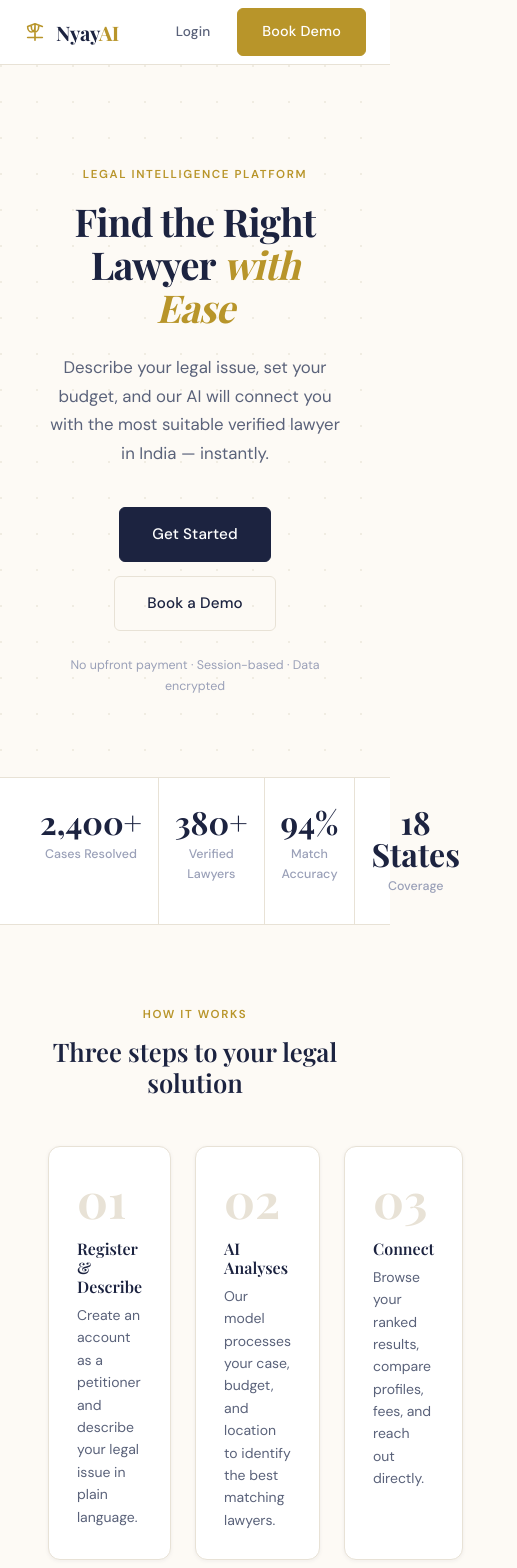
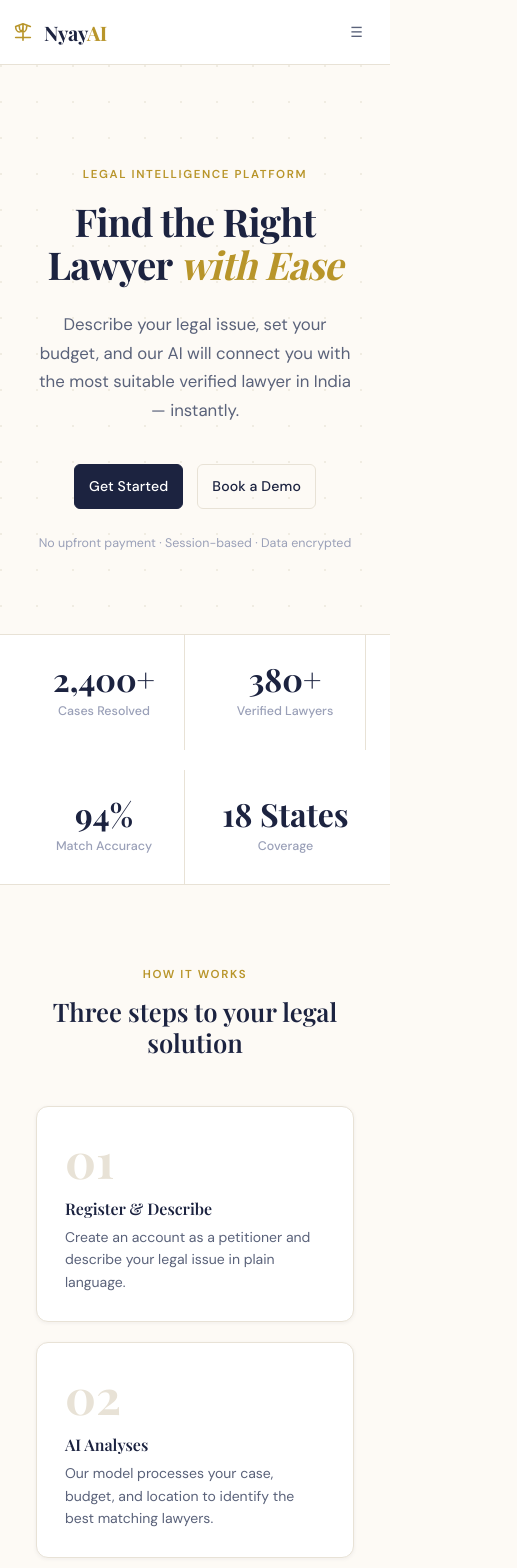
Before and after one commit to aditya-Kumar421/nyay_ai, a React (Vite) app: page / in a window 390 px wide. Shown: the top 1568 px of the page, 517 px wide, since content can reach past the window. Built offline with nearby package versions, Linux system fonts and the light colour scheme; a web font is replaced by a local one.

Commit message:
make it responsive

```diff
--- a/src/components/CaseForm.jsx
+++ b/src/components/CaseForm.jsx
@@ -17,7 +17,7 @@ export default function CaseForm({ form, onChange, onSubmit, loading, error }) {
         hint="Be as specific as possible to get the most relevant recommendations."
       />
 
-      <div style={{ display: 'grid', gridTemplateColumns: '1fr 1fr', gap: '16px' }}>
+      <div className="responsive-form-grid">
         <FormInput
           label="Budget (₹)"
           type="number"
--- a/src/components/Navbar.jsx
+++ b/src/components/Navbar.jsx
@@ -1,4 +1,5 @@
 import { useNavigate, Link } from 'react-router-dom'
+import { useState } from 'react'
 
 const ScalesIcon = () => (
   <svg width="22" height="22" viewBox="0 0 24 24" fill="none" stroke="currentColor" strokeWidth="1.8" strokeLinecap="round" strokeLinejoin="round">
@@ -15,6 +16,7 @@ const LogoutIcon = () => (
 
 export default function Navbar() {
   const navigate = useNavigate()
+  const [open, setOpen] = useState(false)
   const user = JSON.parse(localStorage.getItem('nyay_user') || 'null')
 
   function handleLogout() {
@@ -53,7 +55,7 @@ export default function Navbar() {
         </Link>
 
         {/* Right side */}
-        <div style={{ display: 'flex', alignItems: 'center', gap: '12px' }}>
+        <div className="nav-right" style={{ display: 'flex', alignItems: 'center', gap: '12px' }}>
           {user ? (
             <>
               <span style={{
@@ -77,6 +79,28 @@ export default function Navbar() {
             </>
           )}
         </div>
+
+        <div className="nav-mobile-toggle" style={{ display: 'none' }}>
+          <button aria-label="Toggle menu" className="btn btn-ghost" onClick={() => setOpen(v => !v)}>
+            {open ? '✕' : '☰'}
+          </button>
+        </div>
+        {open && (
+          <div className="mobile-menu">
+            {user ? (
+              <div style={{ display: 'flex', flexDirection: 'column', gap: '8px' }}>
+                <div style={{ fontWeight: 700 }}>{user.name || user.email}</div>
+                <div style={{ color: 'var(--text-muted)' }}>{user.role}</div>
+                <button className="btn btn-ghost" onClick={() => { setOpen(false); handleLogout() }} style={{ marginTop: '8px' }}>Logout</button>
+              </div>
+            ) : (
+              <div style={{ display: 'flex', flexDirection: 'column', gap: '8px' }}>
+                <Link to="/login" onClick={() => setOpen(false)} className="btn btn-ghost">Login</Link>
+                <Link to="/book-demo" onClick={() => setOpen(false)} className="btn btn-gold">Book Demo</Link>
+              </div>
+            )}
+          </div>
+        )}
       </div>
     </nav>
   )
--- a/src/pages/BookDemo.jsx
+++ b/src/pages/BookDemo.jsx
@@ -55,7 +55,7 @@ export default function BookDemo() {
           zIndex: 0,
         }} />
 
-        <div style={{ display: 'grid', gridTemplateColumns: '1fr 480px', gap: '60px', maxWidth: '980px', width: '100%', position: 'relative', zIndex: 1 }}>
+        <div className="grid-1fr-480" style={{ position: 'relative', zIndex: 1 }}>
           {/* Left — pitch */}
           <div style={{ paddingTop: '12px' }}>
             <div className="section-label">Book a Demo</div>
--- a/src/pages/Landing.jsx
+++ b/src/pages/Landing.jsx
@@ -123,12 +123,7 @@ export default function Landing() {
 
       {/* ── Stats bar ─────────────────────────────────────────── */}
       <section style={{ borderTop: '1px solid var(--border)', borderBottom: '1px solid var(--border)', background: 'var(--bg-card)' }}>
-        <div className="container" style={{
-          display: 'grid',
-          gridTemplateColumns: 'repeat(4, 1fr)',
-          gap: '0',
-          padding: '0 24px',
-        }}>
+        <div className="container grid-four" style={{ padding: '0 24px' }}>
           {stats.map((s, i) => (
             <div key={i} style={{
               textAlign: 'center',
@@ -152,7 +147,7 @@ export default function Landing() {
 
       {/* ── How it works ─────────────────────────────────────── */}
       <section style={{ padding: '80px 24px' }}>
-        <div className="container">
+          <div className="container">
           <div className="section-label" style={{ textAlign: 'center' }}>How It Works</div>
           <h2 style={{
             fontFamily: 'var(--font-display)',
@@ -165,7 +160,7 @@ export default function Landing() {
             Three steps to your legal solution
           </h2>
 
-          <div style={{ display: 'grid', gridTemplateColumns: 'repeat(3, 1fr)', gap: '24px' }}>
+          <div className="grid-three">
             {[
               { num: '01', title: 'Register & Describe', desc: 'Create an account as a petitioner and describe your legal issue in plain language.' },
               { num: '02', title: 'AI Analyses', desc: 'Our model processes your case, budget, and location to identify the best matching lawyers.' },
@@ -193,8 +188,8 @@ export default function Landing() {
 
       {/* ── Features ──────────────────────────────────────────── */}
       <section style={{ padding: '20px 24px 80px', background: 'var(--bg-subtle)' }}>
-        <div className="container">
-          <div style={{ display: 'grid', gridTemplateColumns: 'repeat(3, 1fr)', gap: '20px' }}>
+          <div className="container">
+          <div className="grid-three">
             {features.map((f) => (
               <div key={f.title} className="card" style={{ padding: '24px' }}>
                 <div style={{ color: 'var(--gold)', marginBottom: '14px' }}>{f.icon}</div>
--- a/src/pages/LawyerDashboard.jsx
+++ b/src/pages/LawyerDashboard.jsx
@@ -113,7 +113,7 @@ export default function LawyerDashboard() {
           </p>
         </div>
 
-        <div style={{ display: 'grid', gridTemplateColumns: '1fr 1fr', gap: '28px', maxWidth: '900px' }}>
+        <div className="grid-two" style={{ maxWidth: '900px' }}>
           {/* Profile card */}
           <div>
             <div className="card" style={{ padding: '28px' }}>
@@ -182,7 +182,7 @@ export default function LawyerDashboard() {
                     placeholder="New Delhi"
                     required
                   />
-                  <div style={{ display: 'grid', gridTemplateColumns: '1fr 1fr', gap: '14px' }}>
+                  <div className="responsive-form-grid">
                     <FormInput
                       label="Consultation Fee (₹)"
                       type="number"
--- a/src/pages/MyCases.jsx
+++ b/src/pages/MyCases.jsx
@@ -121,7 +121,7 @@ export default function MyCases() {
 
         {/* Add Case Form */}
         {showForm && (
-          <div className="card fade-in" style={{ padding: '28px', marginBottom: '28px', borderLeft: '3px solid var(--gold)' }}>
+              <div className="card fade-in" style={{ padding: '28px', marginBottom: '28px', borderLeft: '3px solid var(--gold)' }}>
             <h2 style={{ fontFamily: 'var(--font-display)', fontSize: '1.1rem', fontWeight: 600, marginBottom: '20px' }}>
               Add New Case
             </h2>
@@ -137,7 +137,7 @@ export default function MyCases() {
                 rows={4}
                 required
               />
-              <div style={{ display: 'grid', gridTemplateColumns: '1fr 1fr', gap: '16px' }}>
+              <div className="grid-two">
                 <FormInput
                   label="Budget (₹)"
                   type="number"
@@ -189,7 +189,7 @@ export default function MyCases() {
         ) : (
           <div style={{ display: 'flex', flexDirection: 'column', gap: '14px' }}>
             {cases.map((c, i) => (
-              <div key={c.id || i} className="card fade-in" style={{ padding: '22px 24px', display: 'grid', gridTemplateColumns: '1fr auto', gap: '16px', alignItems: 'start' }}>
+              <div key={c.id || i} className="card fade-in grid-card-cols" style={{ padding: '22px 24px' }}>
                 <div>
                   <div style={{ display: 'flex', alignItems: 'center', gap: '10px', marginBottom: '8px' }}>
                     <span style={{ fontSize: '0.75rem', fontWeight: 700, color: 'var(--text-muted)', fontFamily: 'monospace' }}>
--- a/src/pages/MyProfile.jsx
+++ b/src/pages/MyProfile.jsx
@@ -94,7 +94,7 @@ export default function MyProfile() {
         ) : error ? (
           <div className="alert alert-error">{error}</div>
         ) : profile ? (
-          <div style={{ display: 'grid', gridTemplateColumns: '1fr 360px', gap: '24px' }}>
+          <div className="grid-1fr-360">
             <div>
               <div className="card">
                 <h2 style={{ fontFamily: 'var(--font-display)', fontSize: '1.3rem' }}>{profile.lawyer_name || profile.name}</h2>
--- a/src/pages/Register.jsx
+++ b/src/pages/Register.jsx
@@ -143,7 +143,7 @@ export default function Register() {
               placeholder="Min. 6 characters"
               required
             />
-            <div style={{ display: 'grid', gridTemplateColumns: '1fr 1fr', gap: '14px' }}>
+            <div className="responsive-form-grid">
               <FormInput
                 label="Role"
                 type="select"
--- a/src/pages/SearchLawyers.jsx
+++ b/src/pages/SearchLawyers.jsx
@@ -80,7 +80,7 @@ export default function SearchLawyers() {
           Filter by specialization, location, experience, fees, or rating. All fields are optional.
         </p>
 
-        <div style={{ display: 'grid', gridTemplateColumns: '320px 1fr', gap: '28px', alignItems: 'start' }}>
+        <div className="grid-sidebar">
           {/* Filter panel */}
           <div className="card" style={{ padding: '24px', position: 'sticky', top: '80px' }}>
             <div style={{ display: 'flex', justifyContent: 'space-between', alignItems: 'center', marginBottom: '20px' }}>
--- a/src/styles/global.css
+++ b/src/styles/global.css
@@ -283,3 +283,44 @@ h1, h2, h3, h4 {
     padding: 40px 24px;
   }
 }
+
+/* Responsive grid utilities */
+.grid-two { display: grid; grid-template-columns: 1fr 1fr; gap: 16px; }
+.grid-three { display: grid; grid-template-columns: repeat(3, 1fr); gap: 20px; }
+.grid-four { display: grid; grid-template-columns: repeat(4, 1fr); gap: 20px; }
+.grid-sidebar { display: grid; grid-template-columns: 320px 1fr; gap: 24px; align-items: start; }
+.grid-sidebar-lg { display: grid; grid-template-columns: 420px 1fr; gap: 28px; }
+.grid-card-cols { display: grid; grid-template-columns: 1fr auto; gap: 16px; align-items: start; }
+.grid-1fr-360 { display: grid; grid-template-columns: 1fr 360px; gap: 24px; }
+.grid-1fr-480 { display: grid; grid-template-columns: 1fr 480px; gap: 60px; max-width: 980px; width: 100%; }
+.responsive-form-grid { display: grid; grid-template-columns: 1fr 1fr; gap: 16px; }
+
+@media (max-width: 900px) {
+  .grid-sidebar { grid-template-columns: 1fr; }
+  .grid-sidebar-lg { grid-template-columns: 1fr; }
+  .grid-1fr-360 { grid-template-columns: 1fr; }
+  .grid-card-cols { grid-template-columns: 1fr; }
+  .grid-two { grid-template-columns: 1fr; }
+  .grid-three { grid-template-columns: 1fr; }
+  .grid-four { grid-template-columns: repeat(2,1fr); }
+  .responsive-form-grid { grid-template-columns: 1fr; }
+}
+
+@media (max-width: 480px) {
+  .container { padding: 0 12px; }
+  .card { padding: 18px; }
+  .btn { padding: 10px 14px; font-size: 0.88rem; }
+}
+
+.centered-single { max-width: 600px; margin: 0 auto; transition: all 0.3s ease; }
+
+/* Navbar responsive helpers */
+.nav-right { display: flex; gap: 12px; align-items: center; }
+.nav-mobile-toggle { display: none; }
+.mobile-menu { display: none; position: absolute; right: 16px; top: 64px; background: var(--bg-card); border: 1px solid var(--border); padding: 12px; border-radius: 8px; box-shadow: var(--shadow-md); z-index: 200; min-width: 200px; }
+
+@media (max-width: 768px) {
+  .nav-right { display: none !important; }
+  .nav-mobile-toggle { display: block !important; }
+  .mobile-menu { display: block; }
+}
```
Also changed, not shown: src/pages/PetitionerDashboard.jsx (+1 -8 lines).
